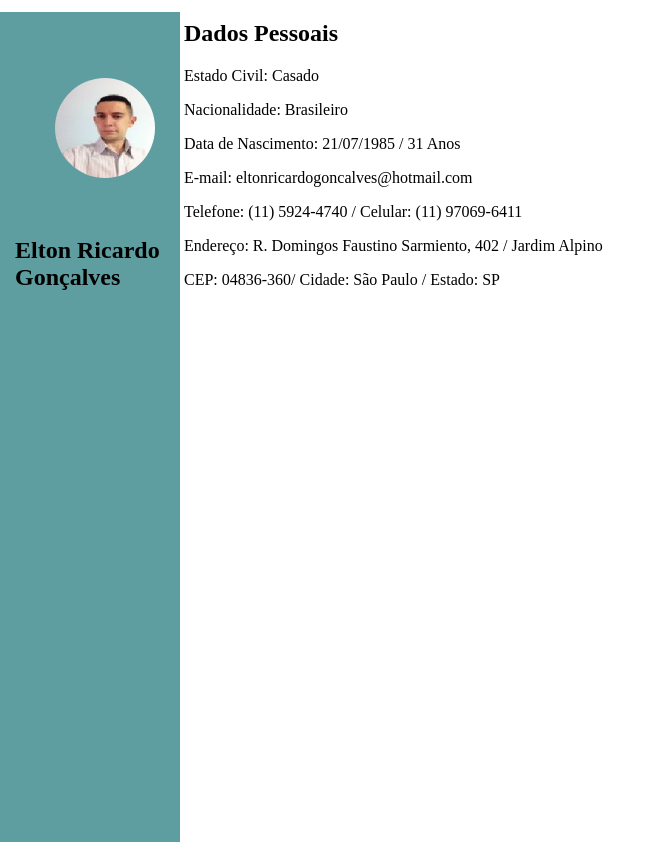
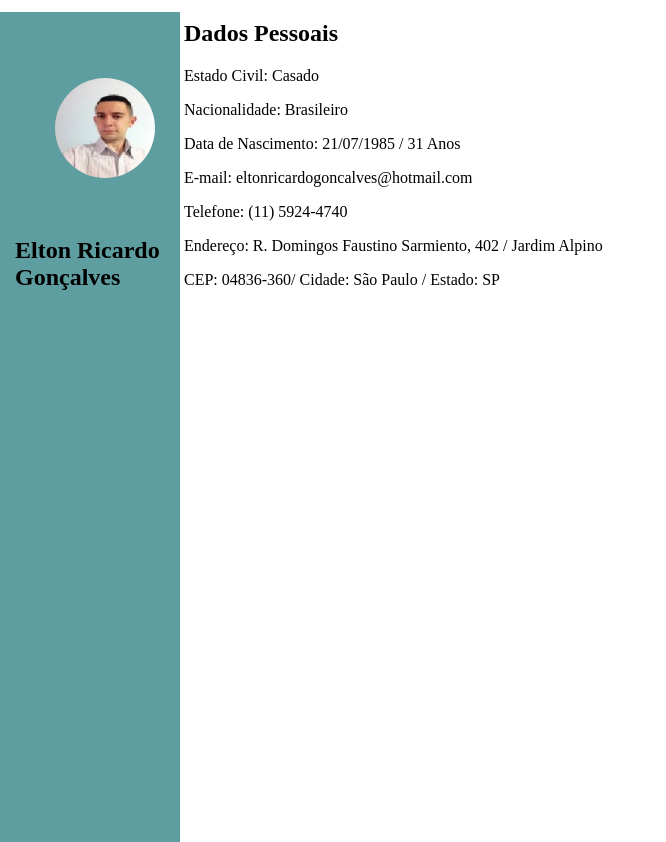
Before and after one commit to tigenios/api, a website: page index.html in a window 1280 px wide. Shown: the whole page, without its empty margins (0-666 px from the left). Drawn offline with Linux system fonts and the light colour scheme.

Commit message:
final de aula

```diff
--- a/index.html
+++ b/index.html
@@ -29,7 +29,7 @@
             <p>  Nacionalidade: Brasileiro    </p>
                 <p>  Data de Nascimento: 21/07/1985 / 31 Anos   </p>
                     <p> E-mail: eltonricardogoncalves@hotmail.com    </p>
-                        <p>  Telefone: (11) 5924-4740 / Celular: (11) 97069-6411	   </p>
+                        <p>  Telefone: (11) 5924-4740   </p>
                             <p>  Endereço: R. Domingos Faustino Sarmiento, 402 / Jardim Alpino    </p>
                                 <p>   CEP: 04836-360/ Cidade: São Paulo / Estado: SP   </p>
 
```
